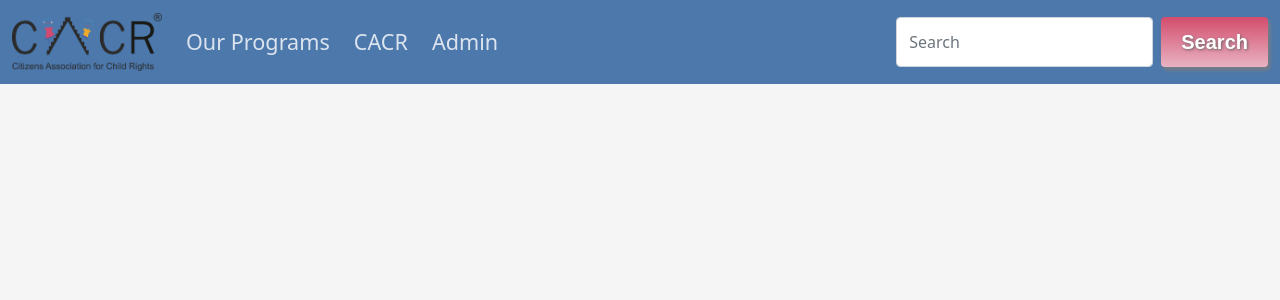
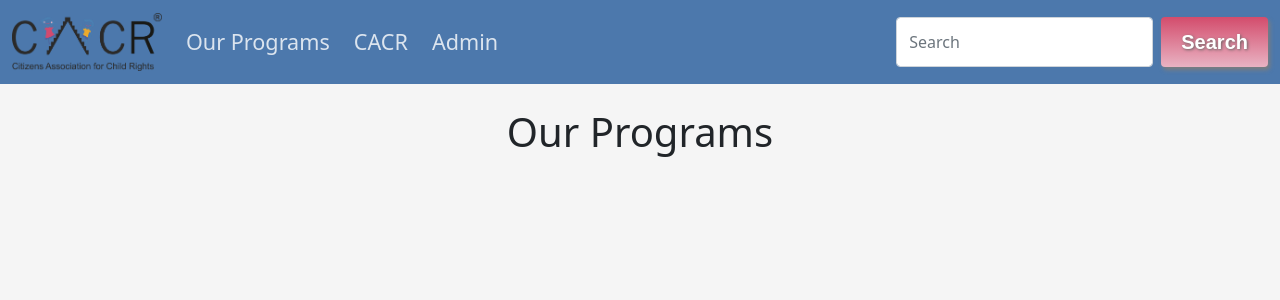
Before and after one commit to alan2309/CACR-Dash, a React (Create React App) app in the folder frontend/cacr-dash/: page /programs in a window 1280 px wide. Shown: the top 300 px of the page. Built offline with nearby package versions, Linux system fonts and the light colour scheme.

Commit message:
programs page template

```diff
--- a/frontend/cacr-dash/src/App.js
+++ b/frontend/cacr-dash/src/App.js
@@ -4,6 +4,7 @@
 import {useState} from 'react';
 import Axios from 'axios';
 import { BrowserRouter as Router, Switch, Route } from "react-router-dom";
+import Programs from './components/Programs';
 
 function App() {
 
@@ -29,7 +30,8 @@
       <Navbar/>
       <Switch>
       <Route path='/cacr' component={() => { window.location.href = 'http://www.ngocacr.com/'; return null;}}/>
-      <Route path="/admin" render={props => <SignIn Login = {Login}/>}/>
+      <Route path='/admin' render={props => <SignIn Login = {Login}/>}/>
+      <Route path='/programs' render={props => <Programs />}/>
       </Switch>
     </div>
     </Router>
--- a/frontend/cacr-dash/src/components/Navbar.js
+++ b/frontend/cacr-dash/src/components/Navbar.js
@@ -2,13 +2,12 @@
 import '../CSS/Navbar.css'
 import logo from '../logo.png'
 import {Link} from 'react-router-dom'
-import { green } from '@material-ui/core/colors'
 
 function Navbar() {
     return (
     <nav className="navbar navbar-expand-md navbar-dark mb-4">
   <div className="container-fluid">
-    <a className="navbar-brand" href="#">
+    <a className="navbar-brand" >
     <img src={logo} alt="logo" className="d-inline-block align-middle mr-2"/>
     </a>
 
@@ -17,9 +16,11 @@
     </button>
     <div className="collapse navbar-collapse" id="navbarCollapse">
       <ul className="navbar-nav me-auto mb-2 mb-md-0">
-      <li className="nav-item">
-          <a className="nav-link" href="#">Our Programs</a>
+      <Link to='/programs' style={{ textDecoration: 'none' }}>
+        <li className="nav-item">
+          <a className="nav-link" >Our Programs</a>
         </li>
+        </Link>
         <Link to='/cacr' style={{ textDecoration: 'none' }}>
         <li className="nav-item">
           <a className="nav-link" >CACR</a>
--- /dev/null
+++ b/frontend/cacr-dash/src/components/Programs.js
@@ -0,0 +1,11 @@
+import React from 'react'
+
+function Programs() {
+    return (
+        <div>
+            <h1>Our Programs</h1>
+        </div>
+    )
+}
+
+export default Programs
```
